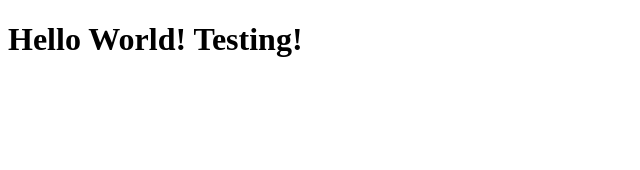
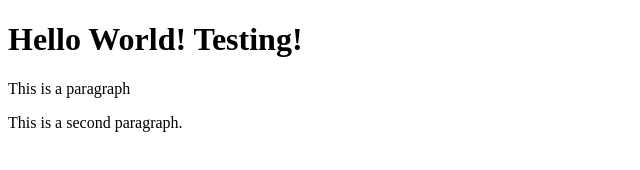
Before and after one commit to chocopod/git-test, a plain HTML site: page index.html in a window 1280 px wide. Shown: the whole page, without its empty margins (0-640 px from the left). Drawn offline with Linux system fonts and the light colour scheme.

Commit message:
third commit

```diff
--- a/index.html
+++ b/index.html
@@ -6,6 +6,8 @@
 
     <body>
             <h1>Hello World! Testing!</h1>
+            <p>This is a paragraph</p>
+            <p>This is a second paragraph.</p>
     </body>
 
 
```
